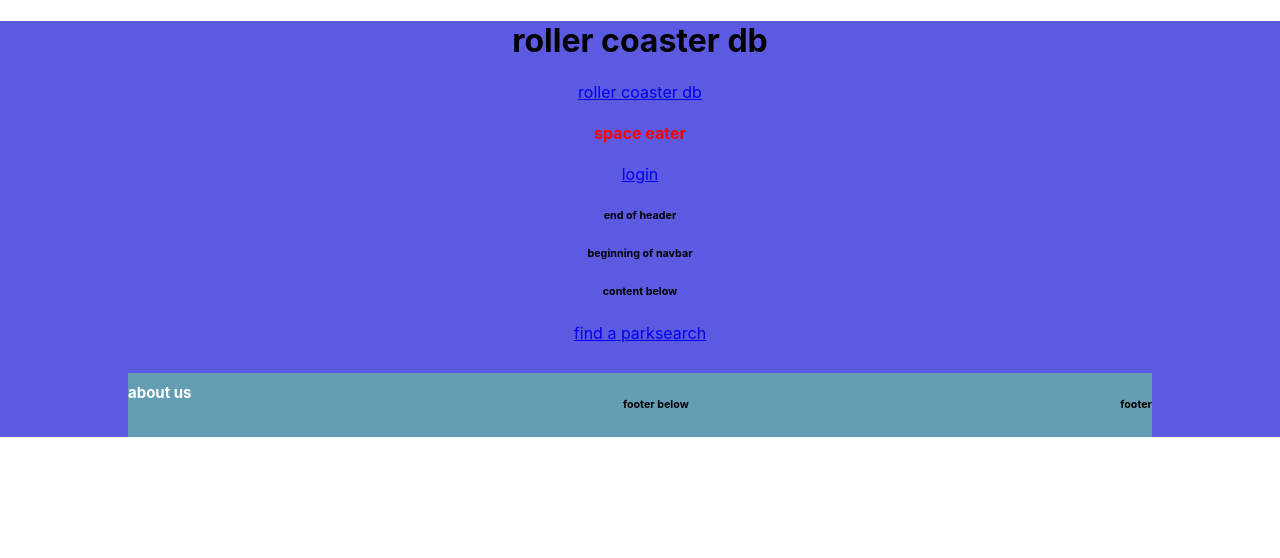
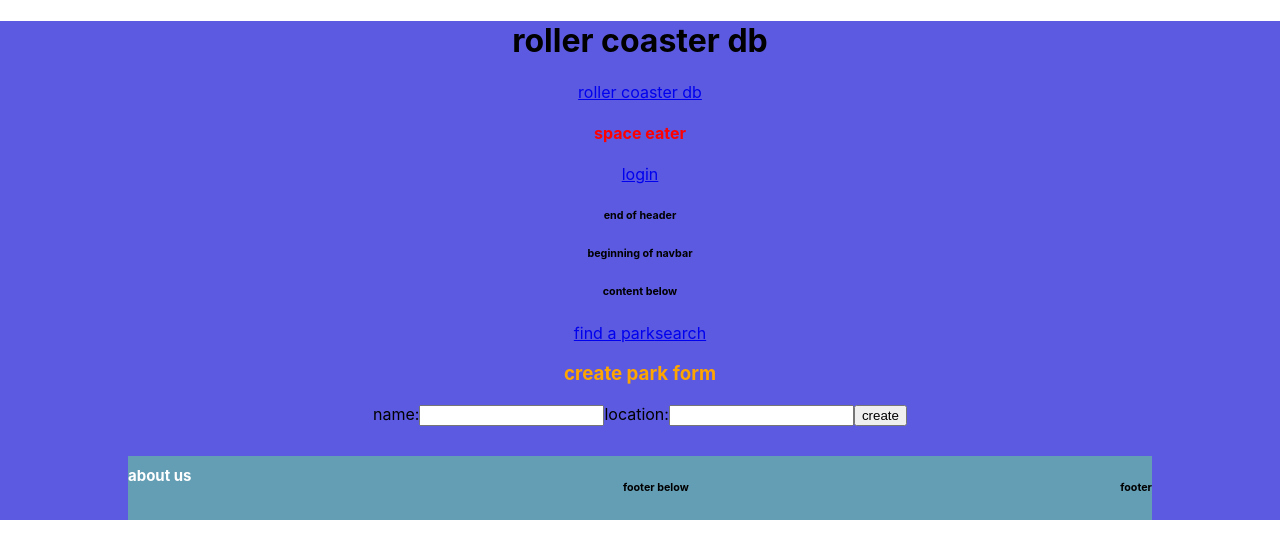
Before and after one commit to mmcmahon1490/CoasterDB, a React (Create React App) app in the folder client/: page /parkcreate in a window 1280 px wide. Shown: the top 558 px of the page. Built offline with nearby package versions, Linux system fonts and the light colour scheme; no server answers.

Commit message:
add park added, but doesn't add park to the list

```diff
--- a/client/src/App.js
+++ b/client/src/App.js
@@ -15,6 +15,7 @@ import Parks from './screens/Parks/Parks';
 import Home from './screens/Home/Home'
 import SearchResults from './screens/SearchResults/SearchResults'
 import ParkDetail from './screens/ParkDetail/ParkDetail'
+import ParkCreate from './screens/ParkCreate/ParkCreate'
 import Footer from './components/shared/Footer/Footer'
 import Header from './components/shared/Header/Header'
 import Nav from './components/shared/Nav/Nav'
@@ -22,6 +23,7 @@ import Nav from './components/shared/Nav/Nav'
 function App() {
   const [currentUser, setCurrentUser] = useState(null);
   const [coaster, setCoaster] = useState();
+  const [newPark, setNewPark] = useState();
   const history = useHistory();
 
   const [park, setPark] = useState({});
@@ -54,6 +56,12 @@ function App() {
   const handleCoasterCreate = async (coasterData) => {
     const newCoaster = await postCoaster(coasterData);
     setCoaster((prevState) => [...prevState, newCoaster]);
+    history.push('/');
+  }
+
+  const handleParkCreate = async (parkData) => {
+    const newPark = await postPark(parkData);
+    setNewPark((prevState) => [...prevState, newPark]);
     history.push('/');
   }
 
@@ -110,6 +118,11 @@ function App() {
             handleCoasterCreate={handleCoasterCreate}
           />
         </Route>
+        <Route path='/parkcreate/'>
+          <ParkCreate
+            handleParkCreate={handleParkCreate}
+          />
+        </Route>
         <Route path='/coaster/edit/:id'>
           <CoasterEdit
             coasters={coasters}
--- /dev/null
+++ b/client/src/screens/ParkCreate/ParkCreate.jsx
@@ -0,0 +1,54 @@
+import React, { useEffect, useState } from 'react';
+import { useParams } from 'react-router-dom';
+import './ParkCreate.css'
+
+const ParkCreate = (props) => {
+  const [formData, setFormData] = useState({
+    name: '',
+    location: '',
+  })
+  const { handleParkCreate } = props;
+  const { id } = useParams();
+
+  console.log(id)
+
+  const handleChange = (e) => {
+    const { name, value } = e.target;
+    setFormData({ ...formData, [name]: value })
+  }
+
+  // useEffect(() => {
+  //   setFormData({...formData, park_id:id})
+  // }, [])
+
+
+  return (
+    <form onSubmit={(e) =>{
+      e.preventDefault();
+      handleParkCreate(formData);
+    }}>
+      <h3>create park form</h3>
+      <label>
+        name:
+         <input
+          type='text'
+          name='name'
+          value={formData.name}
+          onChange={handleChange}
+        />
+      </label>
+      <label>
+        location:
+         <input
+          type='text'
+          name='location'
+          value={formData.location}
+          onChange={handleChange}
+        />
+      </label>
+      <button>create</button>
+      </form>
+  )
+}
+
+export default ParkCreate;
--- a/client/src/screens/Parks/Parks.jsx
+++ b/client/src/screens/Parks/Parks.jsx
@@ -27,15 +27,24 @@ const Parks = (props) => {
 
 
   return (
+    <>
     <div>
+      <Link to='/parkcreate/'>add a park</Link>
+    </div>
+
+    <div>
+
       {parks.map((park) => (
         <Link to={`/parks/${park.id}`}><p key={park.id}>{park.name}</p>
+
         </Link>
       ))}
 
+    </div>
+    </>
+  )
 
-    </div>
-  )
+
 }
 
 export default Parks;
```
Also changed, not shown: client/src/screens/ParkCreate/ParkCreate.css (added).
